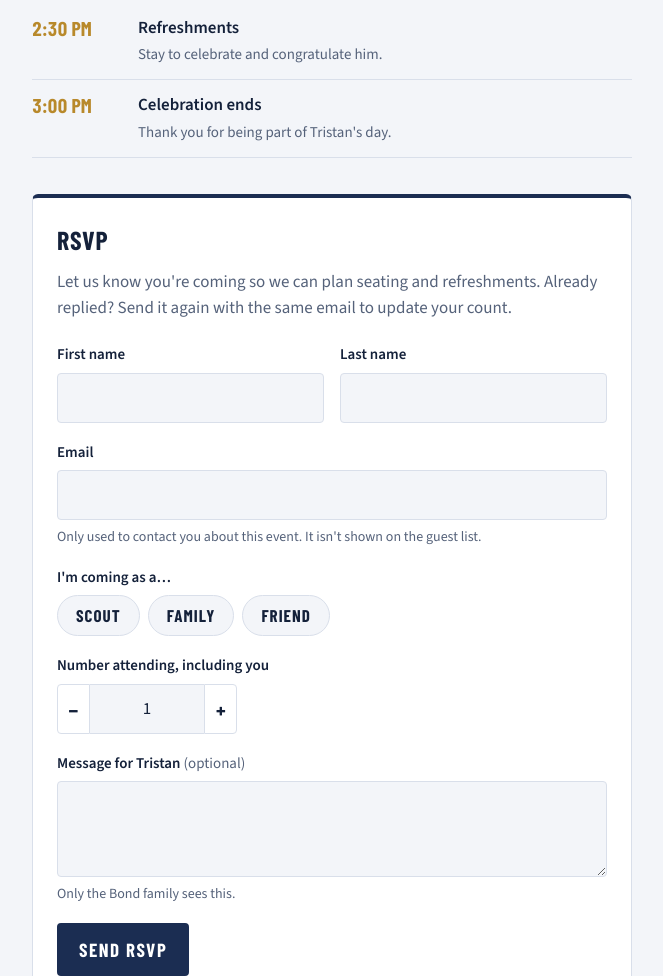
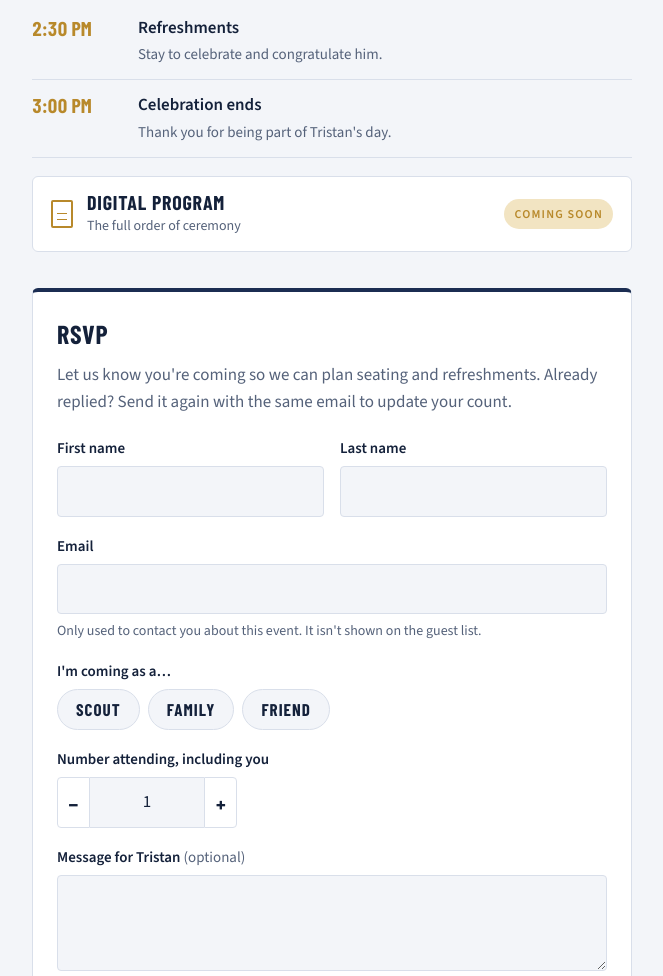
Before and after one commit to nightpearl/tristan-eagle-coh-rsvp, a plain HTML site: page public/index.html in a window 1280 px wide. Shown: the part 1126-2102 px from the top of the page, without its empty margins (308-971 px from the left). Drawn offline with nearby package versions, Linux system fonts and the light colour scheme; no server answers.

Commit message:
Add Digital Program (coming soon) link
Co-Authored-By: Claude Opus 5.5 <noreply@anthropic.com>
Claude-Session: https://claude.ai/code/session_01UvadDRmCQ3ogXRrHgZF8Sp

```diff
--- a/public/index.html
+++ b/public/index.html
@@ -367,6 +367,43 @@
   .empty { margin: 0; color: var(--muted); }
   @media (prefers-reduced-motion: reduce) { .who summary h2::before { transition: none; } }
 
+  .prog-link {
+    display: flex;
+    align-items: center;
+    gap: 14px;
+    margin-top: 18px;
+    padding: 14px 18px;
+    background: var(--surface);
+    border: 1px solid var(--line);
+    border-radius: 6px;
+    color: var(--ink);
+    text-decoration: none;
+  }
+  a.prog-link:hover { border-color: var(--gold); }
+  a.prog-link:focus-visible { outline: 3px solid var(--gold); outline-offset: 2px; }
+  .prog-icon {
+    flex: none;
+    width: 22px; height: 28px;
+    border: 2px solid var(--gold);
+    border-radius: 2px;
+    background: repeating-linear-gradient(to bottom, transparent 0 5px, var(--gold) 5px 6px) 4px 6px / 10px 16px no-repeat;
+  }
+  .prog-text { flex: 1; min-width: 0; display: grid; gap: 2px; }
+  .prog-text strong { font: 700 20px/1.1 var(--display); text-transform: uppercase; letter-spacing: 0.04em; }
+  .prog-text span { font-size: 14px; color: var(--muted); }
+  .soon {
+    flex: none;
+    font-size: 12px;
+    font-weight: 600;
+    letter-spacing: 0.1em;
+    text-transform: uppercase;
+    color: var(--gold);
+    background: var(--gold-soft);
+    padding: 6px 10px;
+    border-radius: 999px;
+  }
+  .prog-link.is-soon { cursor: default; }
+
   footer { color: var(--muted); font-size: 14px; }
   footer p { margin: 0; }
   @media (prefers-reduced-motion: no-preference) {
@@ -417,6 +454,12 @@
         <li><time>2:30 PM</time><div><strong>Refreshments</strong><span>Stay to celebrate and congratulate him.</span></div></li>
         <li><time>3:00 PM</time><div><strong>Celebration ends</strong><span>Thank you for being part of Tristan's day.</span></div></li>
       </ol>
+      <!-- PROGRAM: when ready, change this <span> to <a class="prog-link" href="PROGRAM_URL" target="_blank" rel="noopener"> and remove "is-soon" and the "Coming soon" badge -->
+      <span class="prog-link is-soon" aria-disabled="true">
+        <span class="prog-icon" aria-hidden="true"></span>
+        <span class="prog-text"><strong>Digital Program</strong><span>The full order of ceremony</span></span>
+        <span class="soon">Coming soon</span>
+      </span>
     </section>
 
     <section class="card" aria-labelledby="rsvp-h">
```
